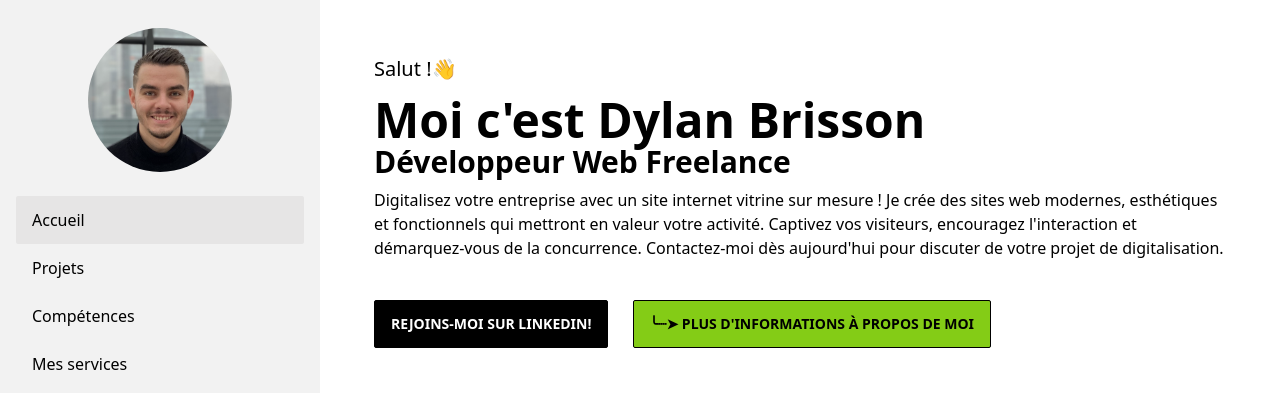
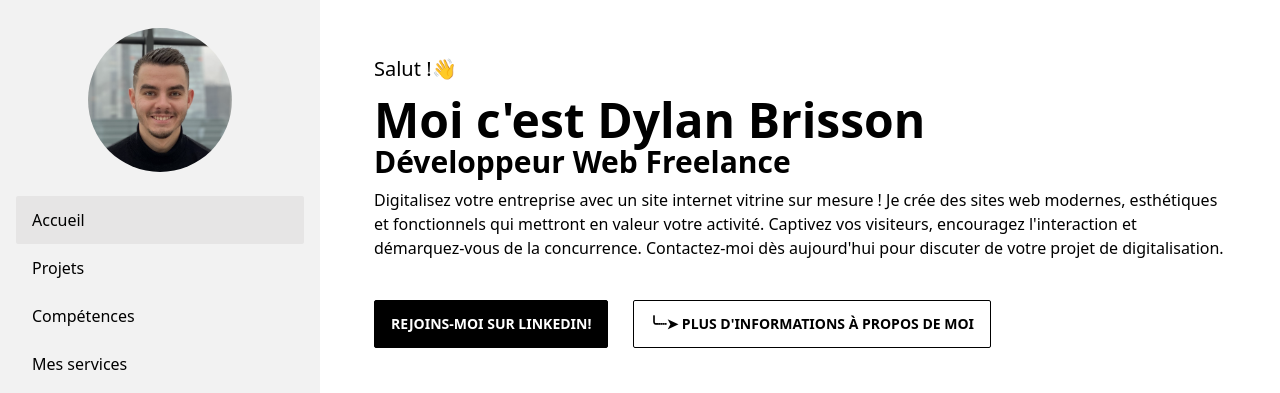
Before and after one commit to DylanBrisson/DylanBrisson.github.io, an Astro site: page / in a window 1280 px wide. Shown: the top 393 px of the page. Built offline with nearby package versions, Linux system fonts and the light colour scheme; Astro itself is replaced by a stand-in of ours.

Commit message:
delete color

```diff
--- a/src/pages/index.astro
+++ b/src/pages/index.astro
@@ -33,7 +33,7 @@ Contactez-moi dès aujourd'hui pour discuter de votre projet de digitalisation.
       </div>
       <div class="mt-8">
         <a class="btn" href="https://www.linkedin.com/in/brissondylan/" target="_blank"> Rejoins-moi sur LinkedIn!</a>
-        <a href="/CV2023.pdf" target="_blank" class="btn btn-outline bg-lime-500 ml-5">╰┈➤ Plus d'informations à propos de moi </a>
+        <a href="/CV2023.pdf" target="_blank" class="btn btn-outline ml-5">╰┈➤ Plus d'informations à propos de moi </a>
       </div>
     </div>
 
```
